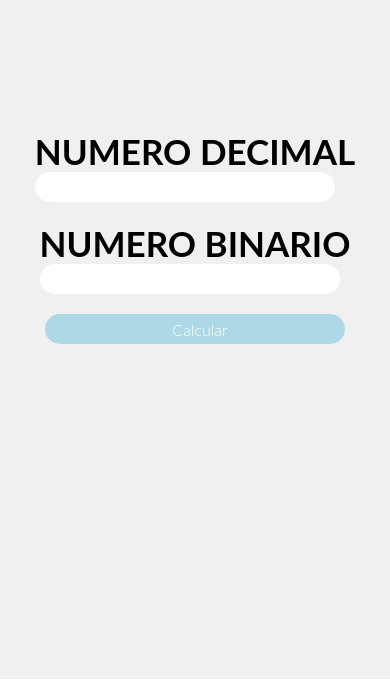
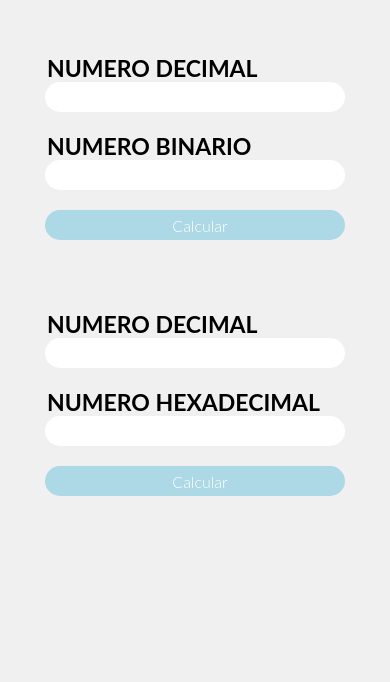
Before and after one commit to Shadaw/conversorDeBases, a plain HTML site: page index.html in a window 390 px wide. Shown: the part 162-844 px from the top of the page. Drawn offline with Linux system fonts and the light colour scheme.

Commit message:
js, css, html changes

```diff
--- a/index.html
+++ b/index.html
@@ -1,3 +1,7 @@
+<!--
+    Gustavo alexandre
+    19.08.2018
+-->
 <!DOCTYPE html>
 <html lang="pt-br">
 <head>
@@ -6,7 +10,7 @@
     <meta charset="UTF-8">
     <meta name="viewport" content="width=device-width, initial-scale=1">
 </head>
-<body>
+<body class="content">
     <form class="form">
         <div>
             <label>NUMERO DECIMAL</label><br>
@@ -20,9 +24,19 @@
             <input id="btn" type="button" value="Calcular">
         </div>
     </form>
-    <footer>
-        <h6>Gustavo Alexandre © 19.08.2018</h6>
-    </footer>
+    <form class="form1">
+        <div>
+            <label>NUMERO DECIMAL</label><br>
+            <input id="decimal1" type="number">
+        </div>
+        <div>
+            <label >NUMERO HEXADECIMAL</label><br>
+            <input id="hexadecimal" readonly>
+        </div>
+        <div>
+            <input id="btn1" type="button" value="Calcular">
+        </div>
+    </form>
     <script src="script.js"></script>
 </body>
 </html>
--- a/script.js
+++ b/script.js
@@ -1,4 +1,8 @@
+// Fazer um algoritmo para converter decimal para binario, e ao contrario
+// para compilar gcc index.c -o <nome do arquivo a ser compilado>
+
 let btn = document.getElementById('btn');
+let btn1 = document.getElementById('btn1');
 
 btn.onclick = () => {
     let x = '';
@@ -7,7 +11,9 @@ btn.onclick = () => {
     let lista = [];
     let binarioArray = [];
     let cont = 0;
-
+        if(isNaN(num) == true ) {
+            alert("Informe um numero primeiro")
+        } else {
             while (true) {
 
                 x = parseInt(num % 2)
@@ -32,3 +38,44 @@ btn.onclick = () => {
 
             let resp = document.getElementById('binario').value = binarioString;
         }
+    }
+
+btn1.onclick = () => {
+    let x = '';
+    let num1 = parseInt(document.getElementById('decimal1').value)
+    let i = 0;
+    let lista = [];
+    let hexadecimalArray = [];
+    let hexa = ['0', '1', '2', '3', '4', '5', '6', '7', '8', '9', 'A', 'B', 'C', 'D', 'E', 'F']
+    let cont = 0;
+    if(isNaN(num1) == true ) {
+        alert("Informe um numero primeiro")
+    } else {
+        while (true) {
+
+            x = parseInt(num1 % 16)
+            num1 = parseInt(num1 / 16)
+            lista[i] = x
+            i++
+            if (num1 <= 0) {
+                for (let i = lista.length - 1; 0 <= i; i--) {
+
+                    hexadecimalArray[cont] = lista[i]
+                    if(hexadecimalArray[cont] >= 10) {
+                        hexadecimalArray[cont] = hexa[hexadecimalArray[cont]]
+                    }
+                    cont ++
+                }
+
+                break
+            }
+        }
+        let hexadecimalString = hexadecimalArray.toLocaleString('');
+
+        while (hexadecimalString.search(',') > '0') {
+            hexadecimalString = hexadecimalString.replace(',', '');
+        }
+
+        let resp = document.getElementById('hexadecimal').value = hexadecimalString;
+    }
+}
--- a/style.css
+++ b/style.css
@@ -1,5 +1,5 @@
-/*@import url('https://fonts.googleapis.com/css?family=Roboto:400,700');
-*/
+@import url('https://fonts.googleapis.com/css?family=Roboto:400,700');
+
 *{
     margin: 0;
     padding: 0;
@@ -10,11 +10,21 @@
     box-sizing: border-box;
     font-family: 'Lato', sans-serif;
 }
-
-
+.content {
+    background: rgb(240, 240, 240);
+    display: flex;
+    flex-wrap: wrap;
+    justify-content: space-around;
+    height: 100vh;
+}
 
 .form {
-    height: 97vh;
+    margin-left: 200px;
+}
+.form1 {
+    margin-right: 200px;
+}
+.form, .form1 {
     background: rgb(240, 240, 240);
     display: flex;
     justify-content: center;
@@ -22,45 +32,62 @@
     flex-direction: column;
 }
 
-
-.form div label {
-
+.form div label, .form1 div label {
     font-weight: 700;
     color:black;
-    font-size: 40px;
+    font-size: 25px;
+    margin-bottom: 50px;
+    margin-left: 5px;
 }
 
-.form div input {
+
+.form div input, .form1 div input {
     padding-left: 10px;
     margin-bottom: 20px;
-    width: 365px;
+    width: 500px;
     float: center;
     height: 30px;
     border-radius: 25px;
 }
 
-#btn {
+
+#btn, #btn1 {
     height: 30px;
     color:white;
     background: lightblue;
     cursor: pointer;
 }
 
-
-footer h6 {
-    font-size: 18px;
-    text-align: center;
-    background: rgb(240, 240, 240);
-    color:rgb(240, 240, 240);
+@media only screen and (max-width: 1410px){
+    .content {
+        flex-direction: column;
+        justify-content: center;
+    }
+    .form {
+        margin-left: 0px;
+        margin-top: 0px;
+        margin-bottom: 50px;
+    }
+    .form1{
+        margin-right: 0;
+    }
 }
 
-
 @media only screen and (max-width: 568px) {
-    .form div label {
-        font-size: 35px;
+    .form {
+        margin-left: 0px;
+        margin-top: 50px;
+    }
+    .form, .form1{
+        margin-right: 0px;
     }
 
-    .form div input {
+    .form div label, .form1 div label {
+        margin-left: 2px;
+        font-size: 23px;
+    }
+
+    .form div input, .form1 div input {
         width: 300px;
     }
 }
```
Lines whose indentation alone changed are shown as unchanged.
